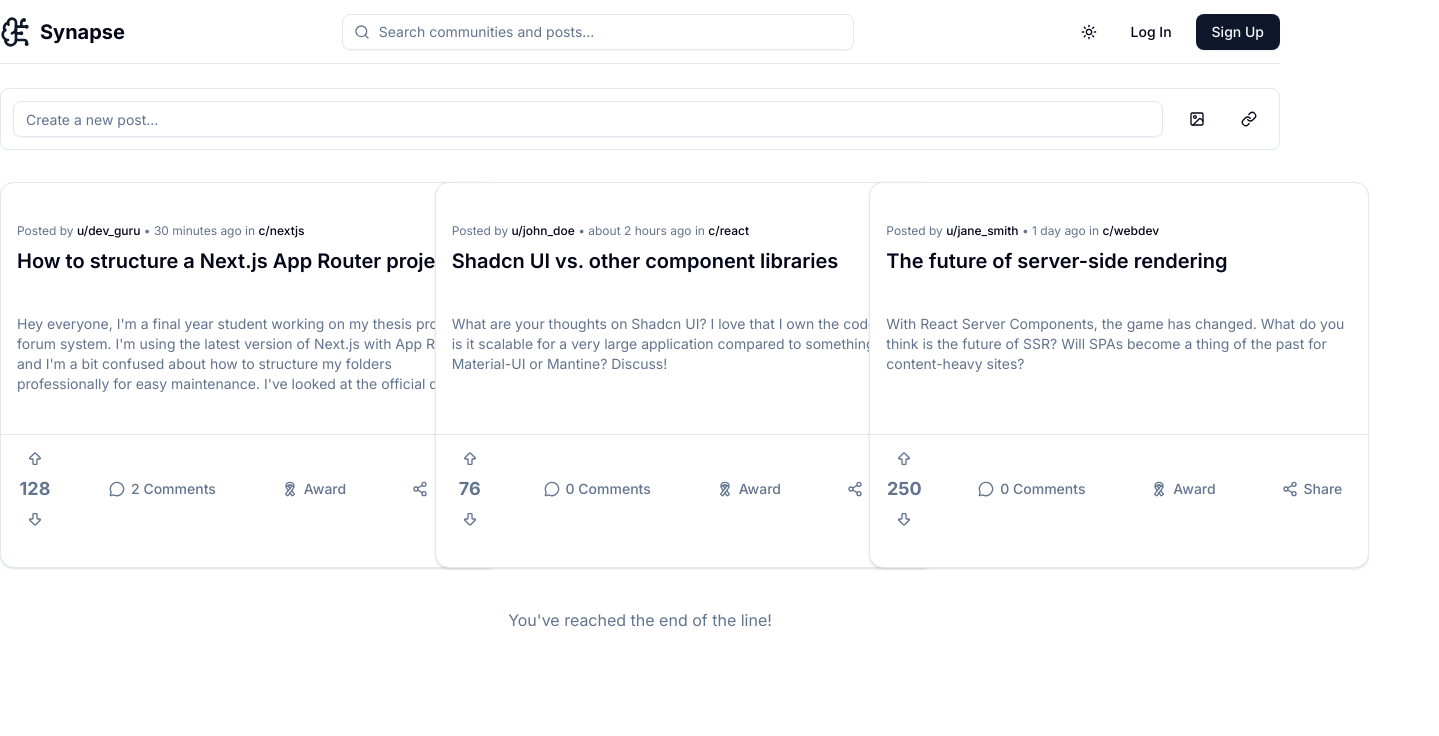
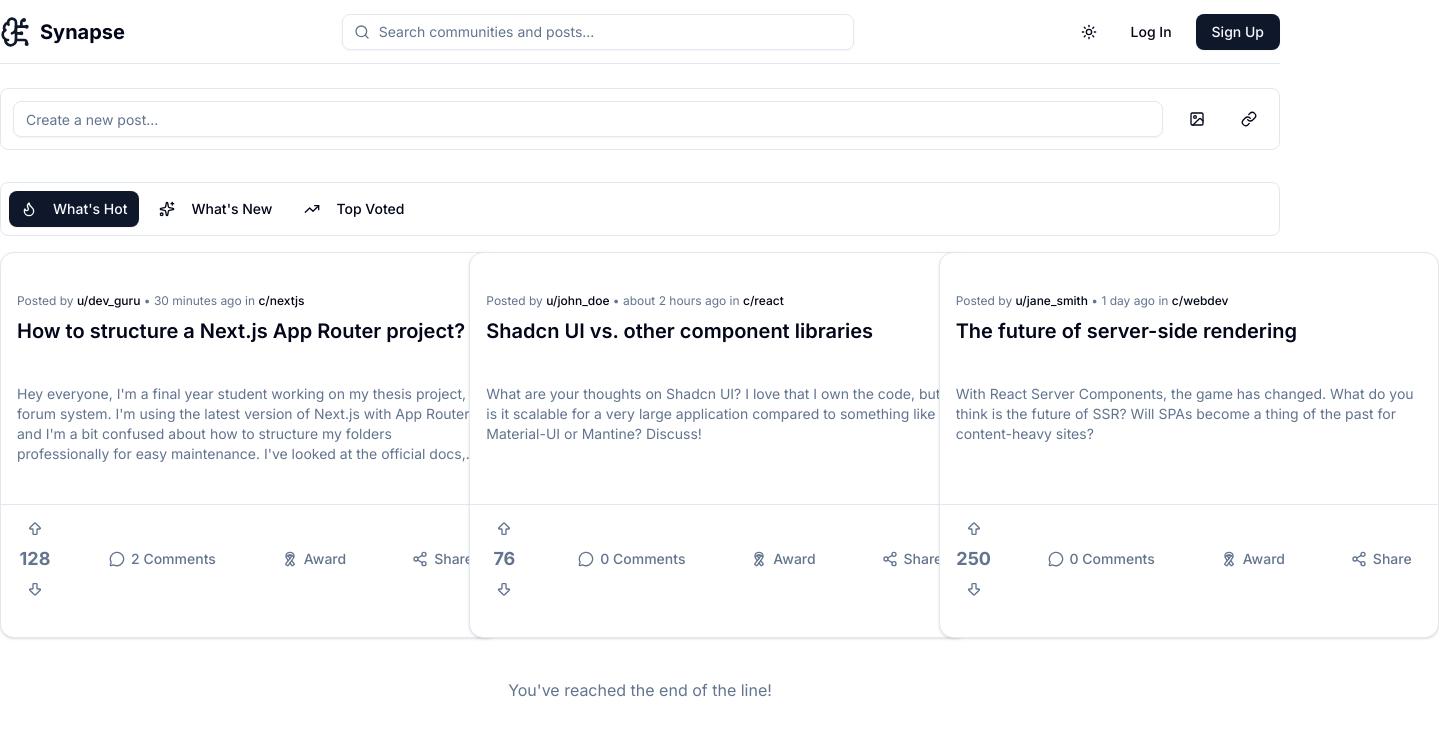
Before and after one commit to dhlananhh/synapse-client, a Next.js app: page / in a window 1280 px wide. Shown: the top 736 px of the page, 1439 px wide, since content can reach past the window. Built offline with nearby package versions, Linux system fonts and the light colour scheme.

Commit message:
feat: implement post sorting and infinite scroll

```diff
--- a/src/components/features/post/PostFeed.tsx
+++ b/src/components/features/post/PostFeed.tsx
@@ -1,9 +1,11 @@
 "use client";
 
-import React, { useState, useEffect } from "react";
-import { Post } from "@/types";
+import React, { useState, useEffect, useCallback } from "react";
+import { Post, SortType } from "@/types";
 import { fetchPosts } from "@/lib/api";
 import { useIntersectionObserver } from "@/hooks/useIntersectionObserver";
+
+import SortTabs from "./SortTabs";
 import PostCard from "./PostCard";
 import PostFeedSkeleton from "./PostFeedSkeleton";
 import EmptyState from "@/components/shared/EmptyState";
@@ -16,7 +18,9 @@ export default function PostFeed() {
   const [ isLoading, setIsLoading ] = useState(false);
   const [ isInitialLoading, setIsInitialLoading ] = useState(true);
   const [ hasMore, setHasMore ] = useState(true);
+  const [ sortBy, setSortBy ] = useState<SortType>("hot");
 
+  /*
     const loadMorePosts = async (isInitial = false) => {
       if (isLoading || (!hasMore && !isInitial)) return;
 
@@ -42,6 +46,41 @@ export default function PostFeed() {
       isLoading,
       hasMore
     });
+  */
+
+  const loadPosts = useCallback(async (isNewSort = false) => {
+    if (isLoading || (!hasMore && !isNewSort)) return;
+
+    setIsLoading(true);
+    if (isNewSort) setIsInitialLoading(true);
+
+    const pageToFetch = isNewSort ? 1 : page;
+
+    const { data: newPosts, hasMore: newHasMore } = await fetchPosts(pageToFetch, sortBy);
+
+    setPosts(prevPosts => isNewSort ? newPosts : [ ...prevPosts, ...newPosts ]);
+    setPage(pageToFetch + 1);
+    setHasMore(newHasMore);
+
+    setIsLoading(false);
+    if (isNewSort) setIsInitialLoading(false);
+  }, [ isLoading, hasMore, page, sortBy ]);
+
+  useEffect(() => {
+    loadPosts(true);
+  }, [ sortBy ]);
+
+  const { lastElementRef } = useIntersectionObserver({
+    onIntersect: () => loadPosts(false),
+    isLoading,
+    hasMore
+  });
+
+  const handleSortChange = (newSort: SortType) => {
+    if (newSort === sortBy) return;
+    setPosts([]);
+    setSortBy(newSort);
+  }
 
   if (isInitialLoading) {
     return <PostFeedSkeleton />;
@@ -63,24 +102,23 @@ export default function PostFeed() {
 
   return (
     <div>
-      <div className="grid grid-cols-1 md:grid-cols-2 lg:grid-cols-3 gap-6">
+      <SortTabs currentSort={ sortBy } onSortChange={ handleSortChange } />
+
+      {
+        isInitialLoading ? (
+          <PostFeedSkeleton />
+        ) : (
+          <>
+            <div className="grid grid-cols-1 md:grid-cols-2 lg:grid-cols-3 gap-32">
               {
                 posts.map((post, index) => {
                   if (index === posts.length - 1) {
                     return (
-                <div
-                  key={ post.id }
-                  ref={ lastElementRef }
-                >
-                  <PostCard post={ post } />
-                </div>
+                      <PostCard ref={ lastElementRef } key={ post.id } post={ post } />
                     )
                   }
                   return (
-              <PostCard
-                key={ post.id }
-                post={ post }
-              />
+                    <PostCard key={ post.id } post={ post } />
                   )
                 })
               }
@@ -101,6 +139,10 @@ export default function PostFeed() {
                 </div>
               )
             }
+          </>
+        )
+      }
+
     </div>
   );
 }
```
Lines whose indentation alone changed are shown as unchanged.
